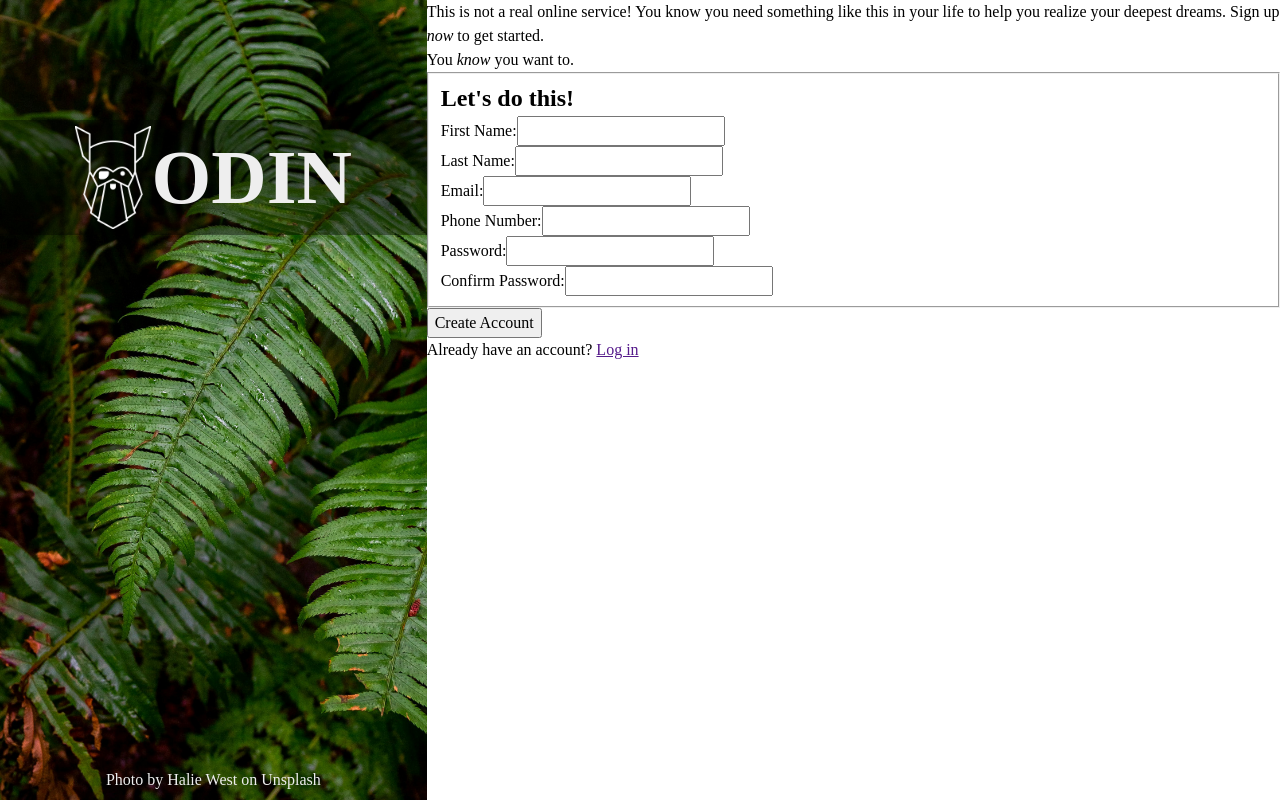
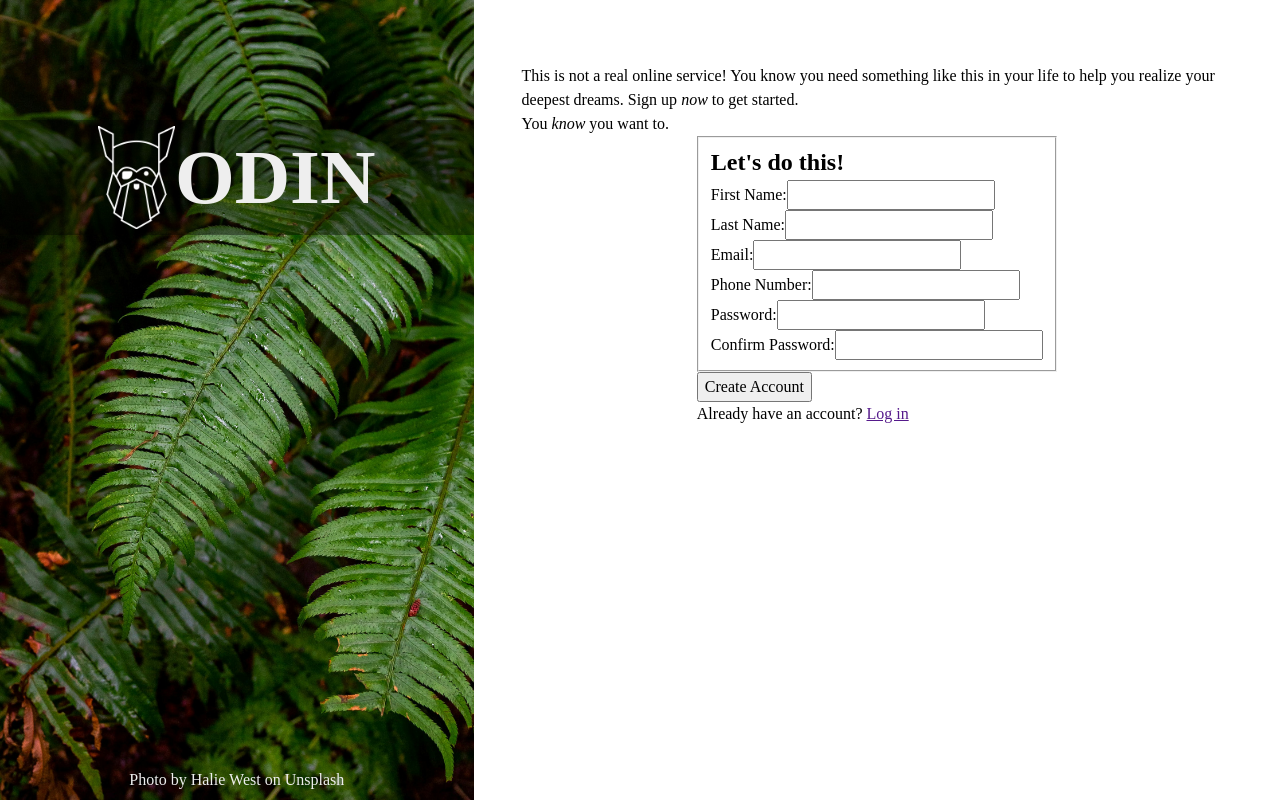
Before and after one commit to KarlGella/odin-form, a plain HTML site: page index.html in a window 1280 px wide. Drawn offline with Linux system fonts and the light colour scheme.

Commit message:
space in right side

```diff
--- a/index.html
+++ b/index.html
@@ -20,12 +20,15 @@
       <p class="attribution">Photo by Halie West on Unsplash</p>
     </div>
     <div class="right-side">
+      <div class="description">
         <p>
-        This is not a real online service! You know you need something like this
-        in your life to help you realize your deepest dreams. Sign up
+          This is not a real online service! You know you need something like
+          this in your life to help you realize your deepest dreams. Sign up
           <em>now</em> to get started.
         </p>
         <p>You <em>know</em> you want to.</p>
+      </div>
+      <div class="form">
         <form action="">
           <fieldset>
             <h2>Let's do this!</h2>
@@ -64,5 +67,6 @@
         </form>
         <p>Already have an account? <a href="">Log in</a></p>
       </div>
+    </div>
   </body>
 </html>
--- a/styles.css
+++ b/styles.css
@@ -1,29 +1,19 @@
 /*
-  1. Use a more-intuitive box-sizing model.
+  Josh's Custom CSS Reset
+  https://www.joshwcomeau.com/css/custom-css-reset/
 */
 *,
 *::before,
 *::after {
   box-sizing: border-box;
 }
-/*
-  2. Remove default margin
-*/
 * {
   margin: 0;
 }
-/*
-  Typographic tweaks!
-  3. Add accessible line-height
-  4. Improve text rendering
-*/
 body {
   line-height: 1.5;
   -webkit-font-smoothing: antialiased;
 }
-/*
-  5. Improve media defaults
-*/
 img,
 picture,
 video,
@@ -32,18 +22,12 @@ svg {
   display: block;
   max-width: 100%;
 }
-/*
-  6. Remove built-in form typography styles
-*/
 input,
 button,
 textarea,
 select {
   font: inherit;
 }
-/*
-  7. Avoid text overflows
-*/
 p,
 h1,
 h2,
@@ -53,14 +37,10 @@ h5,
 h6 {
   overflow-wrap: break-word;
 }
-/*
-  8. Create a root stacking context
-*/
 #root,
 #__next {
   isolation: isolate;
 }
-
 /*
   Start
 */
@@ -80,7 +60,7 @@ body {
 }
 
 .right-side {
-  flex: 2;
+  flex: 1.5;
 }
 
 .title {
@@ -107,3 +87,10 @@ h1 {
   bottom: 1vh;
   align-self: center;
 }
+
+.right-side {
+  padding: 4rem 3rem;
+  display: flex;
+  flex-direction: column;
+  align-items: center;
+}
```
Lines whose indentation alone changed are shown as unchanged.
